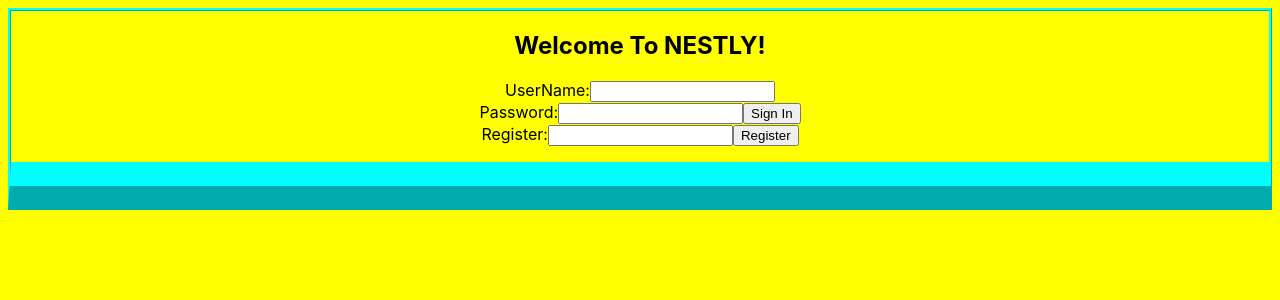
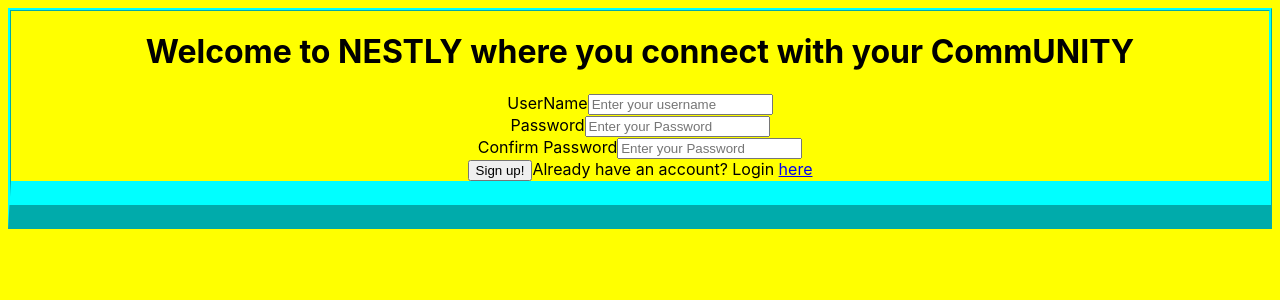
Before and after one commit to bethel-school-of-technology/team-gallaxis-frontend, a React (Create React App) app: page /Home in a window 1280 px wide. Shown: the top 300 px of the page. Built offline with nearby package versions, Linux system fonts and the light colour scheme.

Commit message:
updated react form for Home

```diff
--- a/src/components/Home.js
+++ b/src/components/Home.js
@@ -1,58 +1,91 @@
-import React from 'react';
+import { validateYupSchema } from 'formik';
+import React, { useState } from 'react';
+import UseForm from '../useForm'
 
-//import './index.css';//
-
-import { useFormik } from 'formik';
 
 const Home = () => {
-    const formik = useFormik({
-        initialValues: {
-            Id: '',
-            Name: '',
-            email: '',
-            Neighborhood: '',
-        },
-        onSubmit: values => {
-            alert(JSON.stringify(values));
-        }
-    });
-    return (
-        <div>
-            <h2> Welcome To NESTLY!</h2>
+    const [values, setValues] = useState({
+        username: '',
+        email: '',
+        password: '',
+        password2: '',
 
-            <form onSubmit={formik.handleSubmit}>
-                <p>
-                    <form>
-                        <label>
-                            UserName:
-    <input type="text" name="UserName" />
-                        </label>
-
-                    </form>
-                    <form>
-                        <label>
-                            Password:
-    <input type="text" name="Password" />
-                        </label>
-                        <input type="submit" value="Sign In" />
-                    </form>
-                    <form>
-                        <label>
-                            Register:
-    <input type="text" name="Register" />
-                        </label>
-                        <input type="submit" value="Register" />
-                    </form>
-                </p>
-
-            </form>
-        </div>
+    })
 
 
 
+    const handleChange = e => {
+        const { name, value } = e.target
+        setValues({
+            ...values,
+            [name]: value
 
-    )
-}
+        })
+    }
 
 
-export default Home
+    return (
+        <div className='form-content-right'>
+            <form className='form'>
+                <h1> Welcome to NESTLY where you connect with your CommUNITY</h1>
+                <div className='form-inputs'>
+                    <label htmlFor='username'
+                        className='form-label'>
+                        UserName
+                    </label>
+                    <input
+                        id='username'
+                        type='text'
+                        name='username'
+                        className='form-input'
+                        placeholder='Enter your username'
+                        value={values.username}
+                        onChange={handleChange}
+                    />
+                </div>
+
+
+                <div className='form-inputs'>
+                    <label htmlFor='Password'
+                        className='form-label'>
+                    </label>
+                        Password
+                        <input
+                        id='Password'
+                        type='Password'
+                        name='Password'
+                        className='form-input'
+                        placeholder='Enter your Password'
+                        value={values.password}
+                        onChange={handleChange}
+                    />
+                </div>
+                <div className='form-inputs'>
+                    <label htmlFor='email'
+                        className='form-label'>
+
+                        Confirm Password
+                    </label>
+                    <input
+                        id='Password2'
+                        type='Password'
+                        name='Password2'
+                        className='form-input'
+                        placeholder='Enter your Password'
+                        value={values.password2}
+                        onChange={handleChange}
+                    />
+                </div>
+                <button className='form-input-btn'
+                    type='submit'>
+                    Sign up!
+                </button>
+                <span className="form-input-login">
+                    Already have an account? Login <a href="#">here</a>
+                </span>
+            </form>
+        </div >
+    )
+};
+
+export default Home;
```
Also changed, not shown: 1 other file (tests, documents, lock files or other folders).
